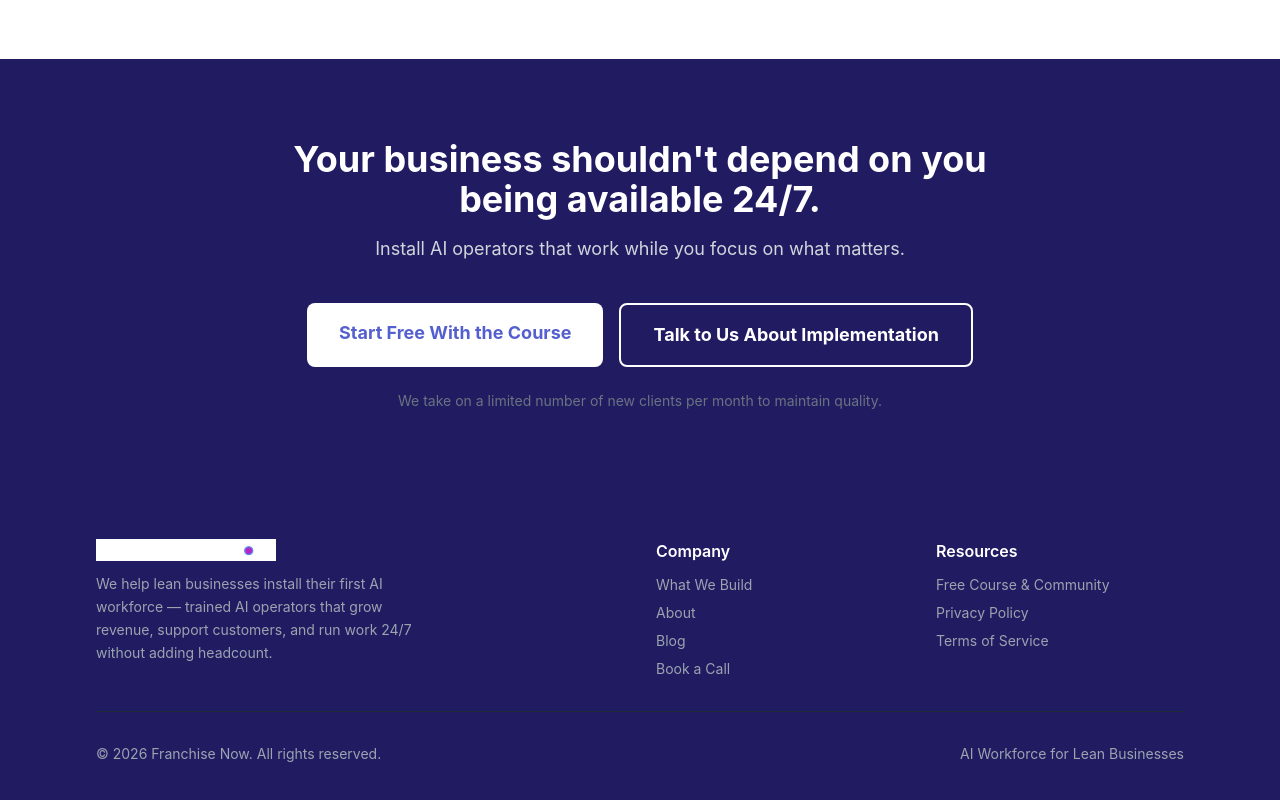
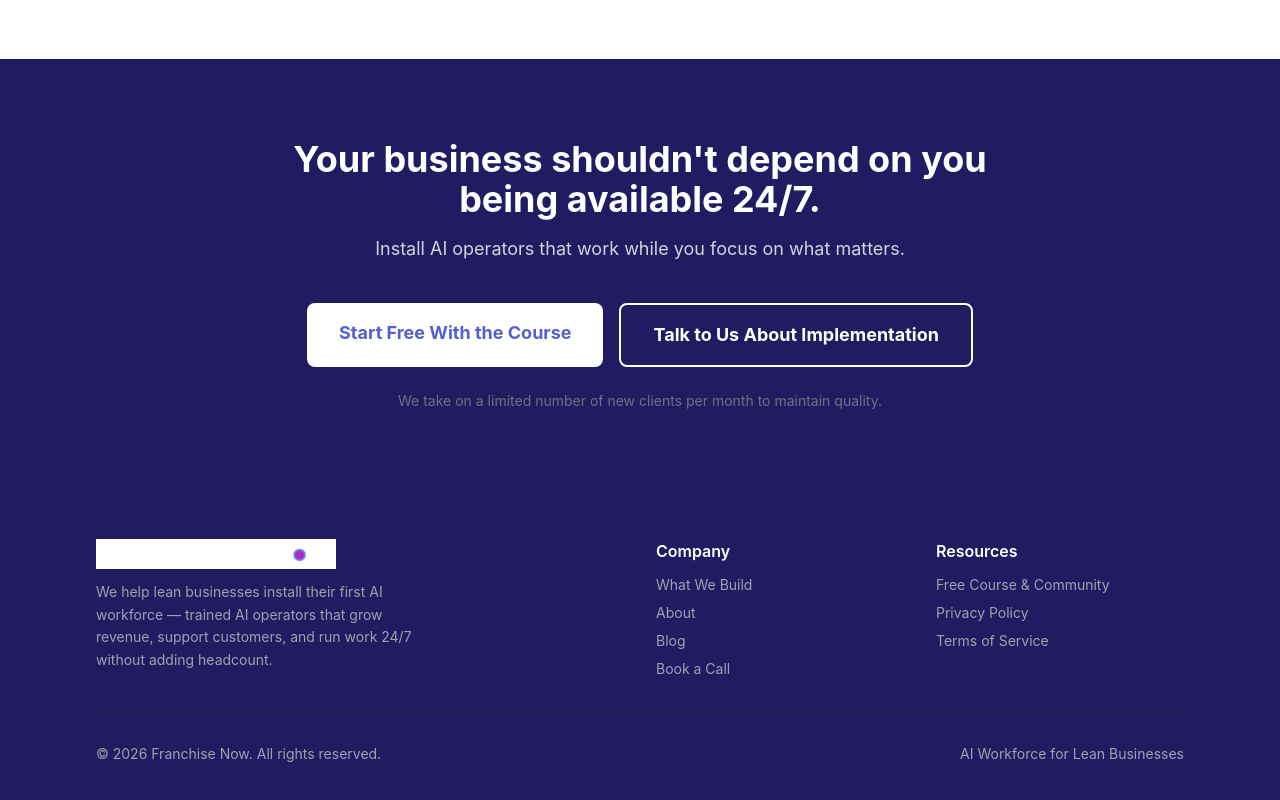
Before and after one commit to Gandley/franchise-now-openclaw, a Next.js app: page / in a window 1280 px wide. Shown: the part 5720-6520 px from the top of the page. Built offline with nearby package versions, Linux system fonts and the light colour scheme.

Commit message:
Make footer logo larger and ensure transparent background

```diff
--- a/components/Footer.tsx
+++ b/components/Footer.tsx
@@ -8,7 +8,7 @@ export default function Footer() {
         <div className="grid grid-cols-1 md:grid-cols-4 gap-8 mb-8">
           <div className="col-span-1 md:col-span-2">
             <div className="mb-3">
-              <Image src="/logo-white.jpg" alt="Franchise Now" width={180} height={180} />
+              <Image src="/logo-white.jpg" alt="Franchise Now" width={240} height={240} className="bg-transparent" />
             </div>
             <p className="text-sm leading-relaxed max-w-xs">
               We help lean businesses install their first AI workforce — trained AI operators that grow revenue, support customers, and run work 24/7 without adding headcount.
```
